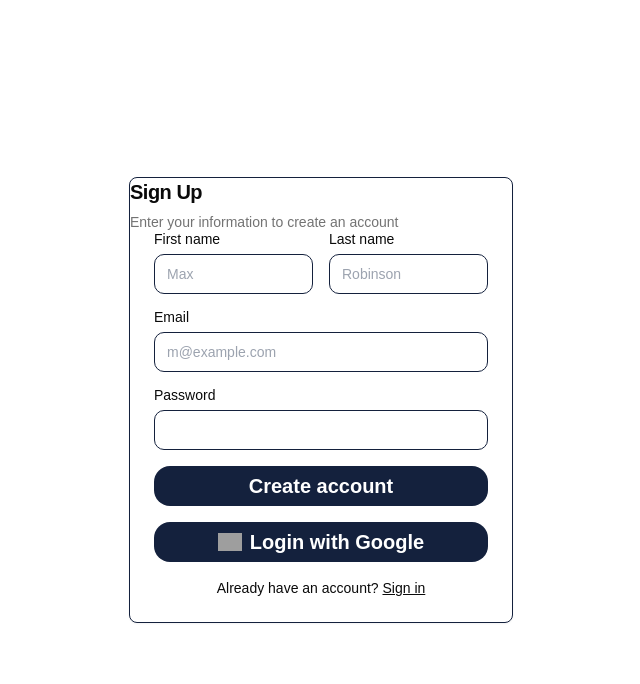
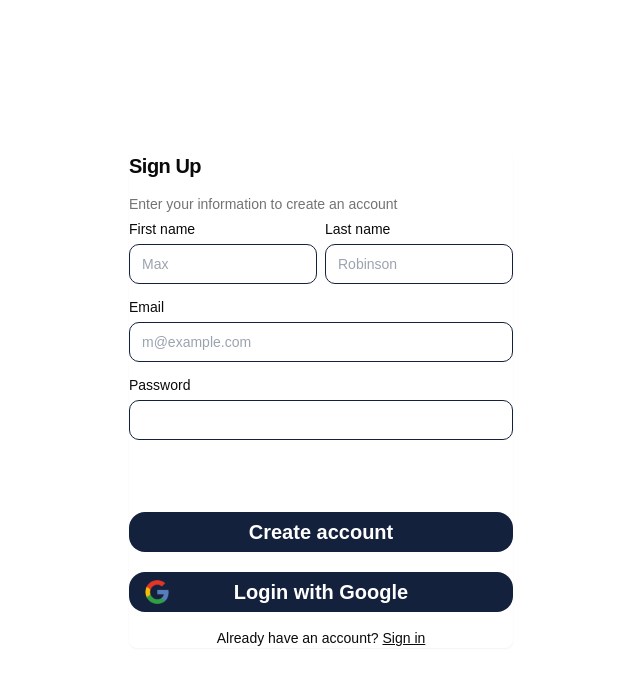
Before and after one commit to G-Mosseater/scrapless, a Next.js app: page /sign-up in a window 1280 px wide. Shown: the top 684 px of the page, without its empty margins (319-959 px from the left). Built offline with nearby package versions, Linux system fonts and the light colour scheme; grey boxes are pictures that could not be loaded.

Commit message:
added gif and fixed forms

```diff
--- a/app/forgot-password/page.tsx
+++ b/app/forgot-password/page.tsx
@@ -1,21 +1,15 @@
 import { forgotPasswordAction } from "@/app/actions";
 import { FormMessage, Message } from "@/components/form-message";
-
 import ForgotPassword from "@/components/forgot-password-form";
-
-import NavBar from "../../components/nav-bar";
-
-
 
 export default async function ForgotPasswordPage(props: {
   searchParams: Promise<Message>;
 }) {
-  const searchParams =  props.searchParams;
-  console.log('smari')
+  const searchParams = props.searchParams;
+
   return (
-    <>
-    <ForgotPassword searchParams={searchParams}/>
-    <NavBar/>
-    </>
+    <div className="flex min-h-svh w-full items-center justify-center p-4 md:p-10">
+      <ForgotPassword searchParams={searchParams} />
+    </div>
   );
 }
--- a/app/globals.css
+++ b/app/globals.css
@@ -3,6 +3,7 @@
 @tailwind utilities;
 
 @import url('https://fonts.googleapis.com/css2?family=Quicksand:wght@300;400;500;600;700&display=swap');
+@import url('https://fonts.googleapis.com/css2?family=Changa:wght@200..800&family=Lusitana:wght@400;700&display=swap');
 
 :root {
   --font-quicksand: 'Quicksand', sans-serif;
@@ -46,6 +47,8 @@ body {
     --chart-6: var(--banana);
     --chart-7: var(--blues);
     --font-quicksand: 'Quicksand', sans-serif;
+    --font-changa:   'Changa', sans-serif;
+
 
   }
 
--- a/app/layout.tsx
+++ b/app/layout.tsx
@@ -1,6 +1,3 @@
-import { Geist } from "next/font/google";
-import { ThemeProvider } from "next-themes";
-import Link from "next/link";
 import "./globals.css";
 
 const defaultUrl = process.env.VERCEL_URL
@@ -13,10 +10,6 @@ export const metadata = {
   description: "Revolutionizing food waste in Gran Canaria",
 };
 
-const geistSans = Geist({
-  display: "swap",
-  subsets: ["latin"],
-});
 
 export default function RootLayout({
   children,
@@ -24,7 +17,7 @@ export default function RootLayout({
   children: React.ReactNode;
 }>) {
   return (
-    <html lang="en" className={geistSans.className} suppressHydrationWarning>
+    <html lang="en"  suppressHydrationWarning>
       <body className="bg-background text-foreground">
           <main className="min-h-screen flex flex-col items-center">
             <div className="flex flex-col gap-20 w-full max-w-[700px] ">{children}</div>
--- a/components/forgot-password-form.tsx
+++ b/components/forgot-password-form.tsx
@@ -14,7 +14,7 @@ export default async function ForgotPassword(props: {
       <form className="flex-1 flex flex-col w-full gap-2 text-foreground [&>input]:mb-6 min-w-64 max-w-64 mx-auto">
         <div>
           <h1 className="text-2xl font-medium">Reset Password</h1>
-          <p className="text-sm text-secondary-foreground">
+          <p className="text-sm text-secondary-foreground py-2">
             Already have an account?{" "}
             <Link className="text-primary underline" href="/sign-in">
               Sign in
--- a/components/sign-up-form.tsx
+++ b/components/sign-up-form.tsx
@@ -1,5 +1,4 @@
 import Link from "next/link";
-
 import { Button } from "@/components/ui/button";
 import {
   Card,
@@ -15,17 +14,17 @@ import SignInWithGoogleButton from "./ui/logInWithGoogle";
 
 export function SignUpForm() {
   return (
-    <Card className="mx-auto max-w-sm">
+    <Card className="mx-auto max-w-sm border-none">
       <CardHeader>
         <CardTitle className="text-xl">Sign Up</CardTitle>
-        <CardDescription>
+        <CardDescription className='py-2'>
           Enter your information to create an account
         </CardDescription>
       </CardHeader>
-      <CardContent>
+      <CardContent className="p-0">
         <form>
           <div className="grid gap-4">
-            <div className="grid grid-cols-2 gap-4">
+            <div className="grid grid-cols-2 gap-2">
               <div className="grid gap-2">
                 <Label htmlFor="first-name">First name</Label>
                 <Input
@@ -45,6 +44,7 @@ export function SignUpForm() {
                 />
               </div>
             </div>
+
             <div className="grid gap-2">
               <Label htmlFor="email">Email</Label>
               <Input
@@ -55,17 +55,21 @@ export function SignUpForm() {
                 required
               />
             </div>
+
             <div className="grid gap-2">
               <Label htmlFor="password">Password</Label>
               <Input name="password" id="password" type="password" />
             </div>
-            <Button formAction={signUpAction} type="submit" className="w-full">
-              Create  account
-            </Button>
-            <SignInWithGoogleButton/>
 
+            <div className="pt-14 grid gap-5">
+              <Button formAction={signUpAction} type="submit" className="w-full">
+                Create account
+              </Button>
+              <SignInWithGoogleButton />
+            </div>
           </div>
         </form>
+
         <div className="mt-4 text-center text-sm">
           Already have an account?{" "}
           <Link href="/sign-in" className="underline">
--- a/components/signInForm.tsx
+++ b/components/signInForm.tsx
@@ -11,8 +11,6 @@ import {
 import { Input } from "@/components/ui/input";
 import { Label } from "@/components/ui/label";
 import Link from "next/link";
-import { useRouter } from "next/navigation";
-import { useState } from "react";
 import { signInAction } from "@/app/actions";
 import SignInWithGoogleButton from "./ui/logInWithGoogle";
 
@@ -21,18 +19,20 @@ export function LoginForm({
   ...props
 }: React.ComponentPropsWithoutRef<"div">) {
   return (
+
+
     <div className={cn("flex flex-col gap-6", className)} {...props}>
-      <Card>
-        <CardHeader>
+      <Card className="border-none ">
+        <CardHeader className='py-2'>
           <CardTitle className="text-2xl">Login</CardTitle>
           <CardDescription>
             Enter your email below to login to your account
           </CardDescription>
         </CardHeader>
-        <CardContent>
+        <CardContent className='p-0'>
           <form>
-            <div className="flex flex-col gap-6">
-              <div className="grid gap-2">
+            <div className="flex flex-col gap-6 ">
+              <div className="">
                 <Label htmlFor="email">Email</Label>
                 <Input
                   id="email"
--- a/components/ui/logInWithGoogle.tsx
+++ b/components/ui/logInWithGoogle.tsx
@@ -3,30 +3,32 @@ import React from "react";
 import { Button } from "../../components/ui/button";
 import { signInWithOAuth } from "../../app/actions";
 import Image from "next/image";
+import google from "../../public/icons/google.png"
 
 const SignInWithGoogleButton = () => {
   return (
-    <>
     <Button
       type="button"
       variant="default"
-        className="w-full"
+      className="relative w-full justify-center"
       onClick={(e) => {
         e.preventDefault();
         signInWithOAuth();
       }}
     >
+      <div className="absolute left-4 top-1/2 -translate-y-1/2">
         <Image
-          src="/public/icons/googleIcon.svg"
+          src={google}
           alt="Google Icon"
           width={24}
           height={24}
-          className="hover:fill-current hover:text-white"
         />
-        Login with Google
+      </div>
+
+      <span className="w-full text-center">Login with Google</span>
     </Button>
-    </>
   );
+
 };
 
 export default SignInWithGoogleButton;
--- a/tailwind.config.ts
+++ b/tailwind.config.ts
@@ -16,10 +16,16 @@ const config = {
       screens: {
         "2xl": "1400px",
       },
-    },
+
+
+    }
+    ,
+
     extend: {
       fontFamily: {
         quicksand: ["Quicksand", "sans-serif"],
+        changa: ["Changa", "sans-serif"],
+
       },
       colors: {
         border: "#14213D",
```
Also changed, not shown: app/(auth-pages)/sign-in/page.tsx (+9 -5 lines), public/icons/google.png (added), public/loginBanana.gif (added). Lines whose indentation alone changed are shown as unchanged.
